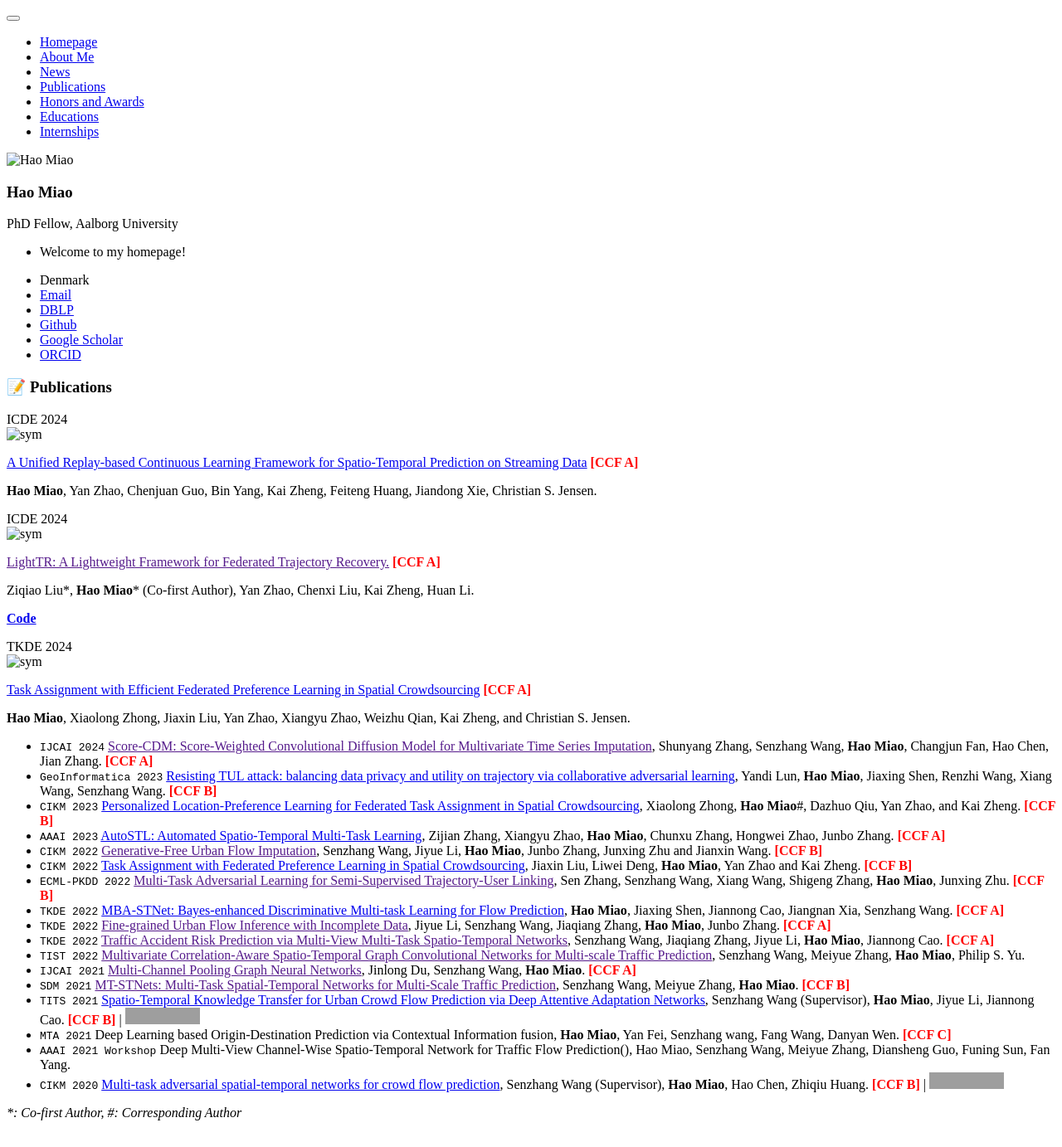
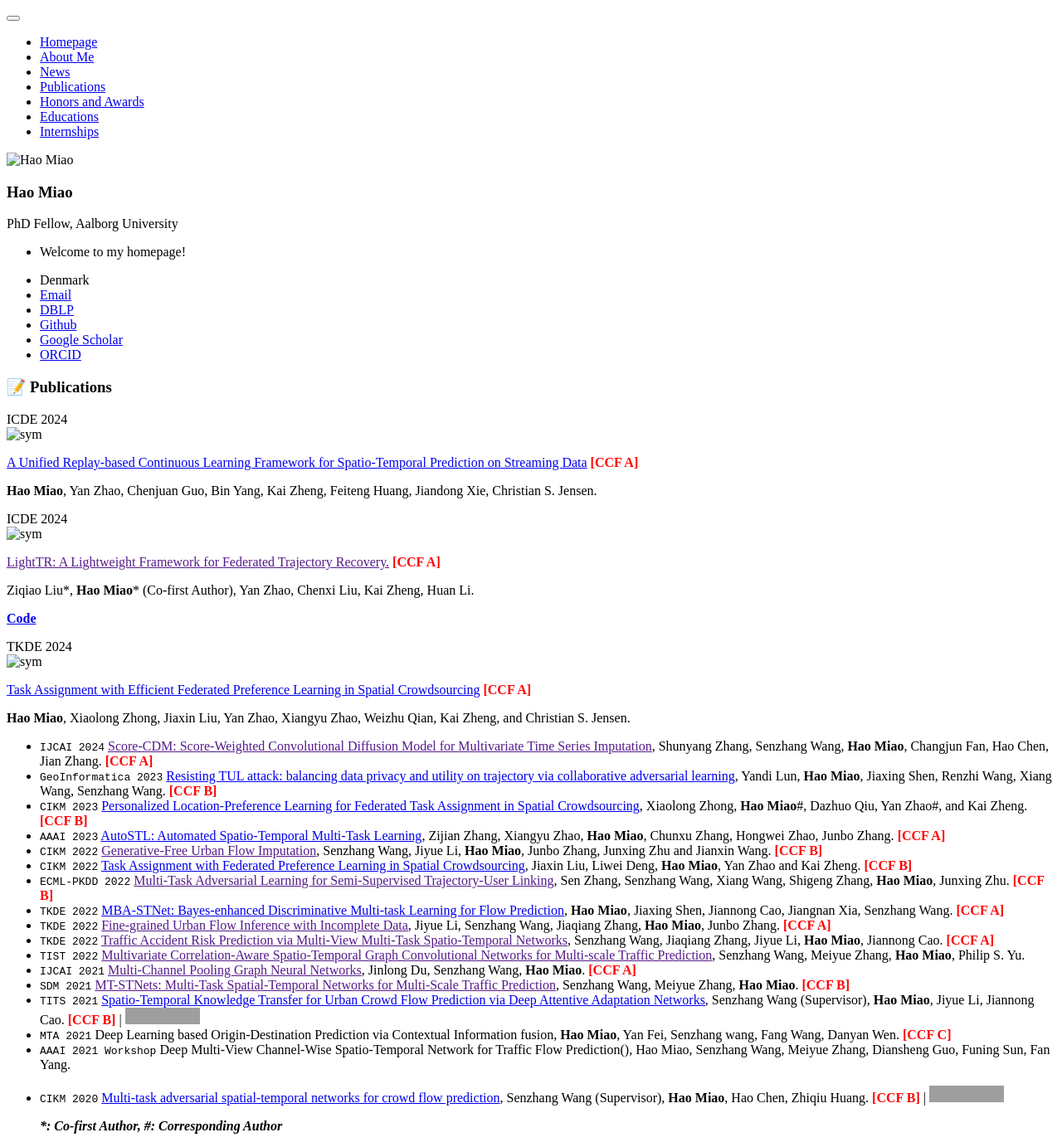
Before and after one commit to MiaoHaoSunny/MiaoHaoSunny.github.io, a Jekyll site: the page built from _pages/includes/pub.md, in a window 1280 px wide. Shown: the whole page at 83% size. Built offline with Jekyll 4.4.1, drawn with Linux system fonts in a browser that asks for light colours; our own code applies the rules of GitHub Pages for plain Markdown files; grey boxes are pictures that could not be loaded.

Commit message:
Update pub.md

```diff
--- a/_pages/includes/pub.md
+++ b/_pages/includes/pub.md
@@ -32,7 +32,7 @@ Ziqiao Liu\*, **Hao Miao**\* (Co-first Author), Yan Zhao, Chenxi Liu, Kai Zheng,
 
 - ``IJCAI 2024`` [Score-CDM: Score-Weighted Convolutional Diffusion Model for Multivariate Time Series Imputation](), Shunyang Zhang, Senzhang Wang, **Hao Miao**, Changjun Fan, Hao Chen, Jian Zhang. <b><font color="red">[CCF A]</font></b>
 - ``GeoInformatica 2023`` [Resisting TUL attack: balancing data privacy and utility on trajectory via collaborative adversarial learning](https://link.springer.com/article/10.1007/s10707-023-00507-3), Yandi Lun, **Hao Miao**, Jiaxing Shen, Renzhi Wang, Xiang Wang, Senzhang Wang. <b><font color="red">[CCF B]</font></b>
-- ``CIKM 2023`` [Personalized Location-Preference Learning for Federated Task Assignment in Spatial Crowdsourcing](https://dl.acm.org/doi/10.1145/3583780.3615008), Xiaolong Zhong, **Hao Miao**\#, Dazhuo Qiu, Yan Zhao, and Kai Zheng. <b><font color="red">[CCF B]</font></b>
+- ``CIKM 2023`` [Personalized Location-Preference Learning for Federated Task Assignment in Spatial Crowdsourcing](https://dl.acm.org/doi/10.1145/3583780.3615008), Xiaolong Zhong, **Hao Miao**\#, Dazhuo Qiu, Yan Zhao\#, and Kai Zheng. <b><font color="red">[CCF B]</font></b>
 - ``AAAI 2023`` [AutoSTL: Automated Spatio-Temporal Multi-Task Learning](https://arxiv.org/abs/2304.09174), Zijian Zhang, Xiangyu Zhao, **Hao Miao**, Chunxu Zhang, Hongwei Zhao, Junbo Zhang. <b><font color="red">[CCF A]</font></b>
 - ``CIKM 2022`` [Generative-Free Urban Flow Imputation](), Senzhang Wang, Jiyue Li, **Hao Miao**, Junbo Zhang, Junxing Zhu and Jianxin Wang. <b><font color="red">[CCF B]</font></b>
 - ``CIKM 2022`` [Task Assignment with Federated Preference Learning in Spatial Crowdsourcing](https://dl.acm.org/doi/abs/10.1145/3511808.3557465), Jiaxin Liu, Liwei Deng, **Hao Miao**, Yan Zhao and Kai Zheng. <b><font color="red">[CCF B]</font></b>
@@ -48,4 +48,4 @@ Ziqiao Liu\*, **Hao Miao**\* (Co-first Author), Yan Zhao, Chenxi Liu, Kai Zheng,
 - ``AAAI 2021 Workshop`` Deep Multi-View Channel-Wise Spatio-Temporal Network for Traffic Flow Prediction(), Hao Miao, Senzhang Wang, Meiyue Zhang, Diansheng Guo, Funing Sun, Fan Yang.
 - ``CIKM 2020`` [Multi-task adversarial spatial-temporal networks for crowd flow prediction](https://dl.acm.org/doi/abs/10.1145/3340531.3412054), Senzhang Wang (Supervisor), **Hao Miao**, Hao Chen, Zhiqiu Huang. <b><font color="red">[CCF B]</font></b> \| [![](https://img.shields.io/github/stars/MiaoHaoSunny/MT-ASTN?style=social&label=MT-ASTN Stars)](https://github.com/MiaoHaoSunny/MT-ASTN)
 
-_\*: Co-first Author, \#: Corresponding Author_
+  _**\*: Co-first Author, \#: Corresponding Author**_
```
